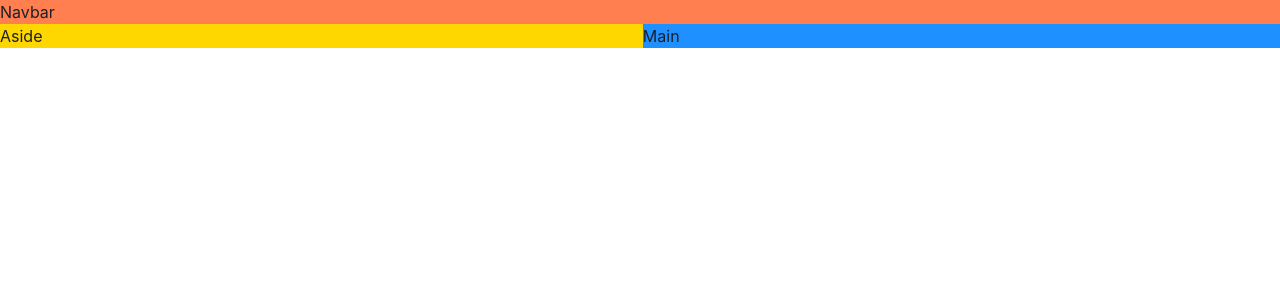
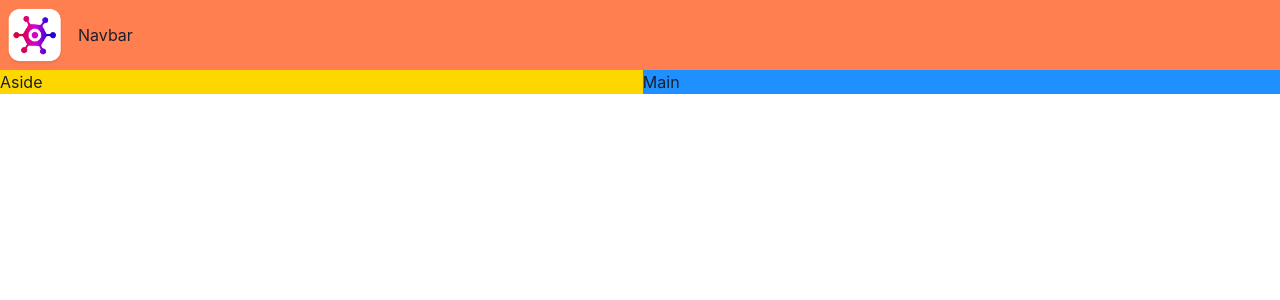
Before and after one commit to WavelessHub/game-hub, a React (Vite) app: page / in a window 1280 px wide. Shown: the top 300 px of the page. Built offline with nearby package versions, Linux system fonts and the light colour scheme.

Commit message:
Build a Navbar

```diff
--- a/src/App.tsx
+++ b/src/App.tsx
@@ -1,4 +1,5 @@
 import { Grid, GridItem, Show } from "@chakra-ui/react";
+import Navbar from "./components/Navbar";
 
 function App() {
   return (
@@ -9,7 +10,7 @@
       }}
     >
       <GridItem area="nav" bg="coral">
-        Navbar
+        <Navbar />
       </GridItem>
 
       <Show above="lg">
--- /dev/null
+++ b/src/components/Navbar.tsx
@@ -0,0 +1,13 @@
+import { HStack, Image, Text } from "@chakra-ui/react";
+import logo from "../assets/logo.webp";
+
+const Navbar = () => {
+  return (
+    <HStack>
+      <Image src={logo} boxSize="70px" />
+      <Text>Navbar</Text>
+    </HStack>
+  );
+};
+
+export default Navbar;
```
Also changed, not shown: src/assets/logo.webp (added).
